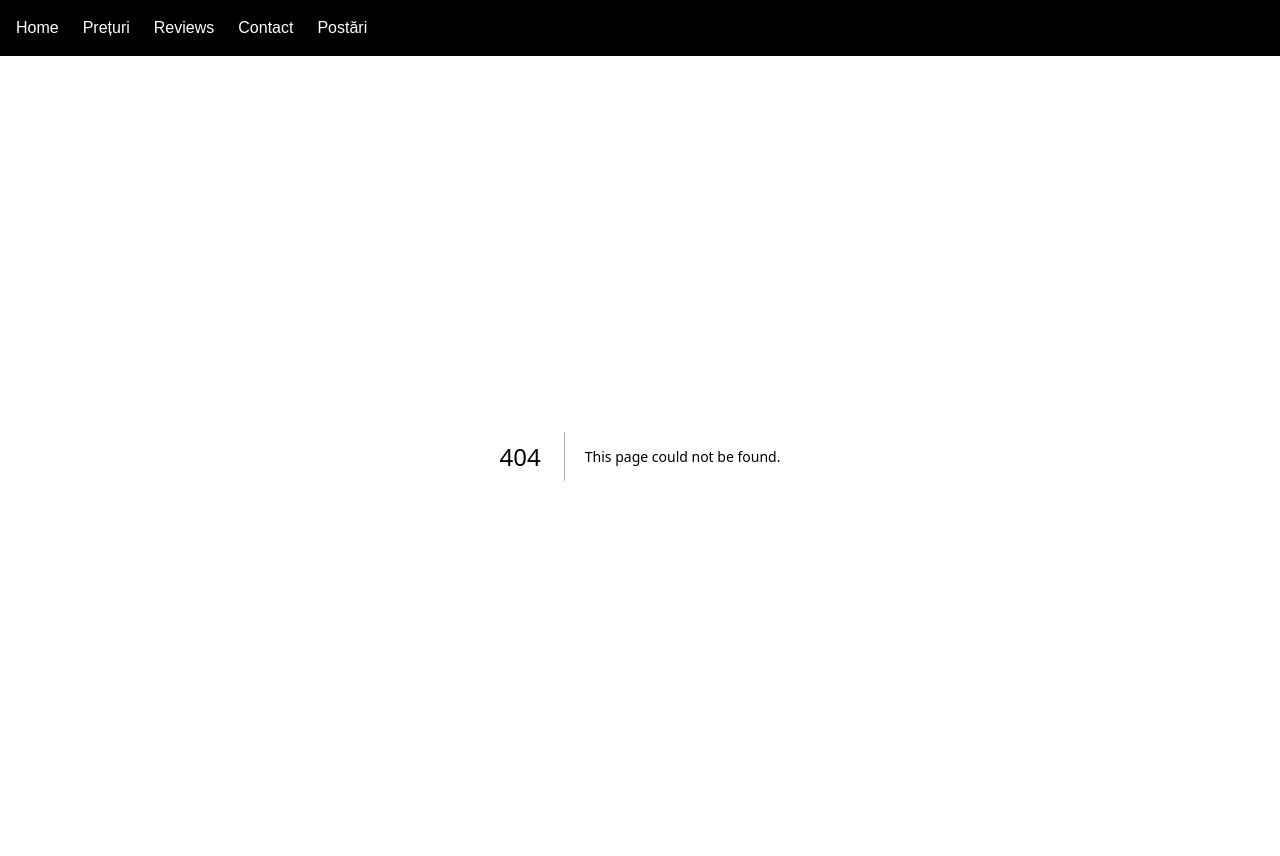
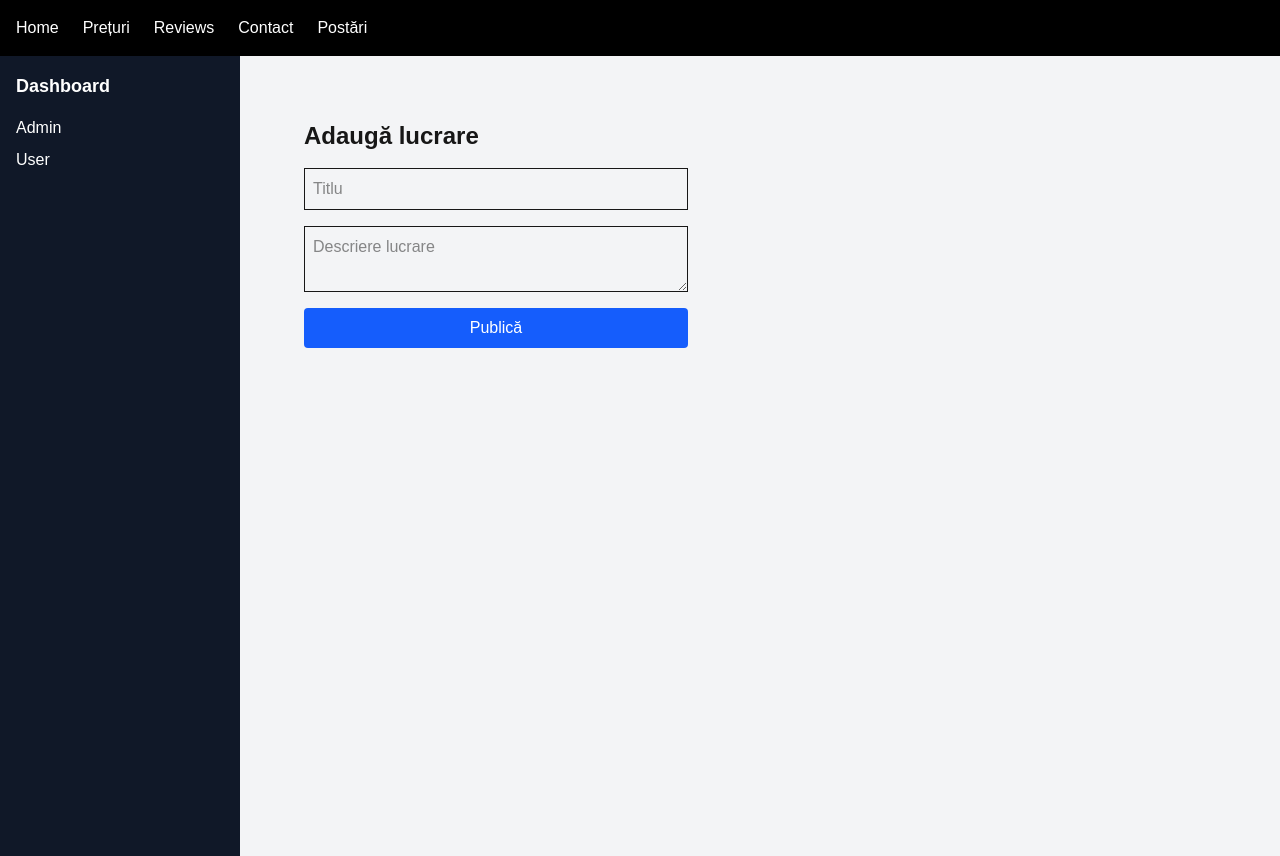
Before and after one commit to gabf48/service-smart, a Next.js app: page /dashboard/admin/posts in a window 1280 px wide. Before the commit this address had no page. Built offline with nearby package versions, Linux system fonts and the light colour scheme; no server answers.

Commit message:
Posts system - admin create + public listing

```diff
--- /dev/null
+++ b/app/dashboard/admin/posts/page.tsx
@@ -0,0 +1,54 @@
+"use client";
+
+import { useState } from "react";
+import { supabase } from "@/lib/supabase";
+
+export default function AdminPosts() {
+  const [title, setTitle] = useState("");
+  const [content, setContent] = useState("");
+
+  const handleAdd = async () => {
+    if (!title || !content) {
+      alert("Completează toate câmpurile!");
+      return;
+    }
+
+    const { error } = await supabase
+      .from("posts")
+      .insert([{ title, content }]);
+
+    if (error) alert(error.message);
+    else {
+      alert("Postare adăugată!");
+      setTitle("");
+      setContent("");
+    }
+  };
+
+  return (
+    <div className="p-8 flex flex-col gap-4 max-w-md">
+      <h1 className="text-2xl font-bold">Adaugă lucrare</h1>
+
+      <input
+        placeholder="Titlu"
+        value={title}
+        onChange={(e) => setTitle(e.target.value)}
+        className="border p-2"
+      />
+
+      <textarea
+        placeholder="Descriere lucrare"
+        value={content}
+        onChange={(e) => setContent(e.target.value)}
+        className="border p-2"
+      />
+
+      <button
+        onClick={handleAdd}
+        className="bg-blue-600 text-white px-4 py-2 rounded"
+      >
+        Publică
+      </button>
+    </div>
+  );
+}
--- /dev/null
+++ b/app/posts/page.tsx
@@ -0,0 +1,37 @@
+"use client";
+
+import { useEffect, useState } from "react";
+import { supabase } from "@/lib/supabase";
+
+export default function Posts() {
+  const [posts, setPosts] = useState<any[]>([]);
+
+  useEffect(() => {
+    const fetchPosts = async () => {
+      const { data } = await supabase
+        .from("posts")
+        .select("*")
+        .order("created_at", { ascending: false });
+
+      setPosts(data || []);
+    };
+
+    fetchPosts();
+  }, []);
+
+  return (
+    <div className="p-8">
+      <h1 className="text-3xl font-bold mb-6">Lucrări realizate</h1>
+
+      {posts.map((post) => (
+        <div key={post.id} className="border p-4 mb-4">
+          <h2 className="text-xl font-bold">{post.title}</h2>
+          <p>{post.content}</p>
+          <small>
+            {new Date(post.created_at).toLocaleString()}
+          </small>
+        </div>
+      ))}
+    </div>
+  );
+}
```
